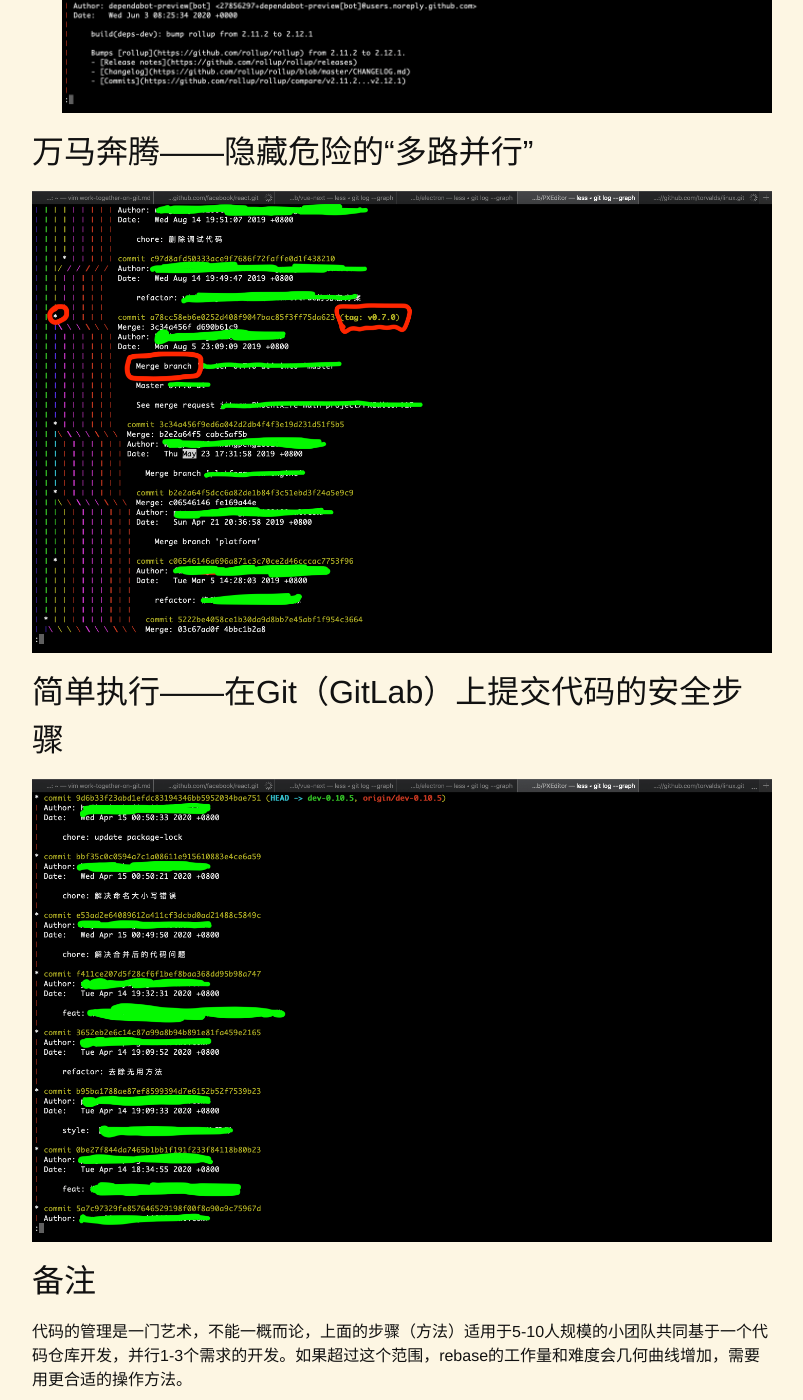
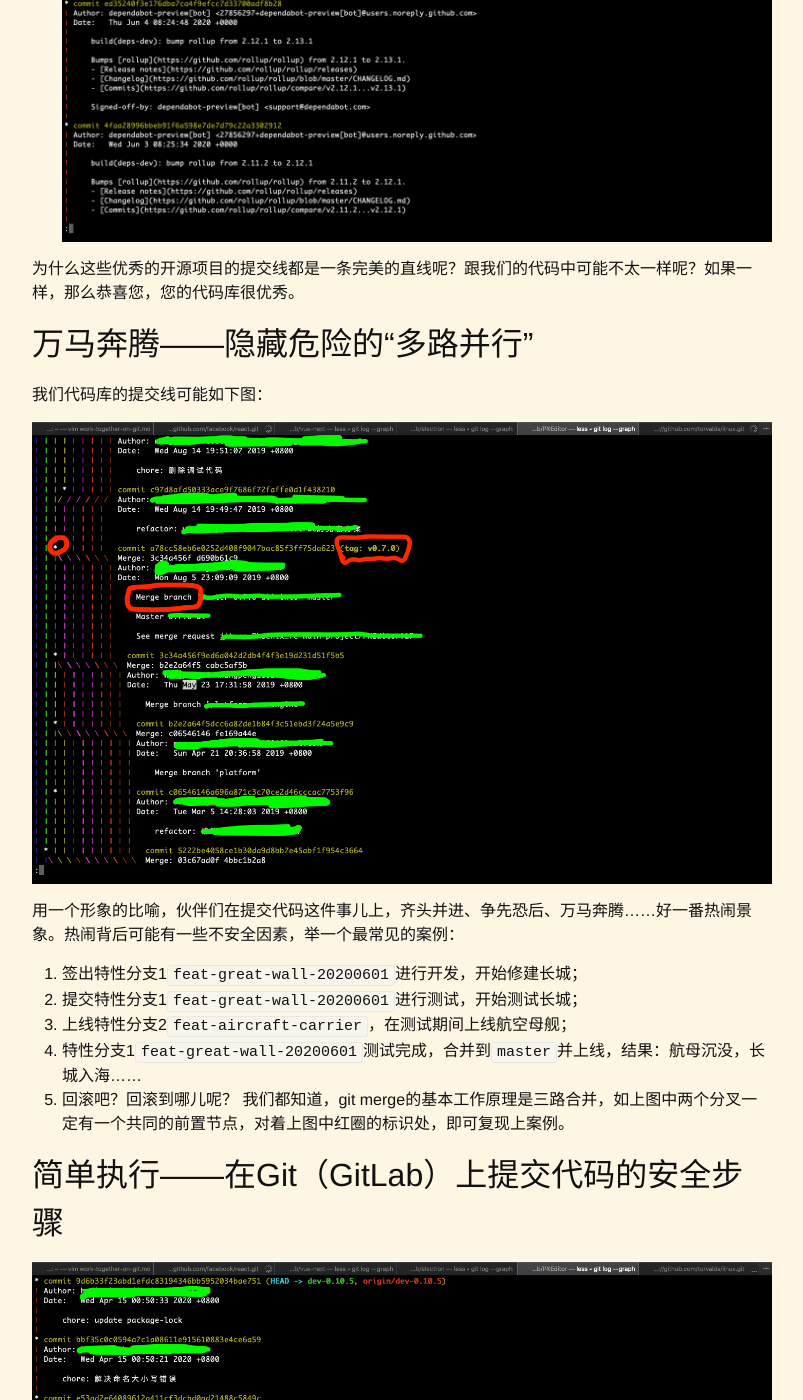
Before and after one commit to testudy/testudy.github.io, a Jekyll site: the page built from tech/_posts/2020-06-06-work-together-on-git.md, in a window 1280 px wide and 1400 px high, scrolled down 1175 px. Shown: the whole window, without its empty margins (238-1041 px from the left). Built offline with Jekyll 4.4.1, drawn with Linux system fonts in a browser that asks for light colours; comment, search, counter and statistics services are not loaded; some of the changed text lies outside the part shown.

Commit message:
feat: update 《在Git上提交代码的安全步骤》

```diff
--- a/tech/_posts/2020-06-06-work-together-on-git.md
+++ b/tech/_posts/2020-06-06-work-together-on-git.md
@@ -4,21 +4,39 @@ title: 在Git上提交代码的安全步骤
 tags: 技术 经验 规范
 ---
 
-还在直接merge代码吗？执行`git log --graph`试试？
+直接merge代码后，您可能遇到过：
+1. 代码合并后少了一个右大括号`}`，导致代码上线后500错误；
+2. 代码合并后少了一个html结束标签`</div>`，导致页面完全混乱，debug了2个小时；
+3. ……
+
+好像直接merge代码并不足够安全，为什么呢？执行`git log --graph`试试？
 
 ## 完美接力——代码提交的“安全直线”
 
-1. [vue-next](https://github.com/vuejs/vue-next) 3.0项目，贡献者132人，commit graph如下图
+1. [vue-next](https://github.com/vuejs/vue-next) 3.0项目，贡献者132人，commit graph如下：
 
 ![vue-next commit graph](/tech/media/vue-next-commit-graph.png)
 
-2. [electron](
+2. [electron](https://github.com/electron/electron)项目，贡献者948人，commit graph如下：
 ![electron commit graph](/tech/media/electron-commit-graph.png)
+
+为什么这些优秀的开源项目的提交线都是一条完美的直线呢？跟我们的代码中可能不太一样呢？如果一样，那么恭喜您，您的代码库很优秀。
 
 
 ## 万马奔腾——隐藏危险的“多路并行”
 
+我们代码库的提交线可能如下图：
+
 ![some-project-before commit graph](/tech/media/some-project-before-commit-graph.png)
+
+用一个形象的比喻，伙伴们在提交代码这件事儿上，齐头并进、争先恐后、万马奔腾……好一番热闹景象。热闹背后可能有一些不安全因素，举一个最常见的案例：
+
+1. 签出特性分支1`feat-great-wall-20200601`进行开发，开始修建长城；
+2. 提交特性分支1`feat-great-wall-20200601`进行测试，开始测试长城；
+3. 上线特性分支2`feat-aircraft-carrier`，在测试期间上线航空母舰；
+4. 特性分支1`feat-great-wall-20200601`测试完成，合并到`master`并上线，结果：航母沉没，长城入海……
+5. 回滚吧？回滚到哪儿呢？
+我们都知道，git merge的基本工作原理是三路合并，如上图中两个分叉一定有一个共同的前置节点，对着上图中红圈的标识处，即可复现上案例。
 
 
 ## 简单执行——在Git（GitLab）上提交代码的安全步骤
```
